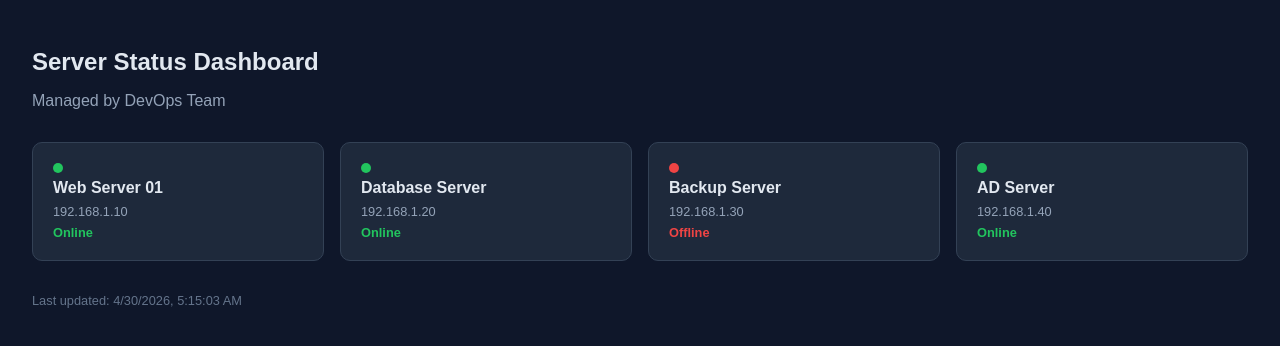
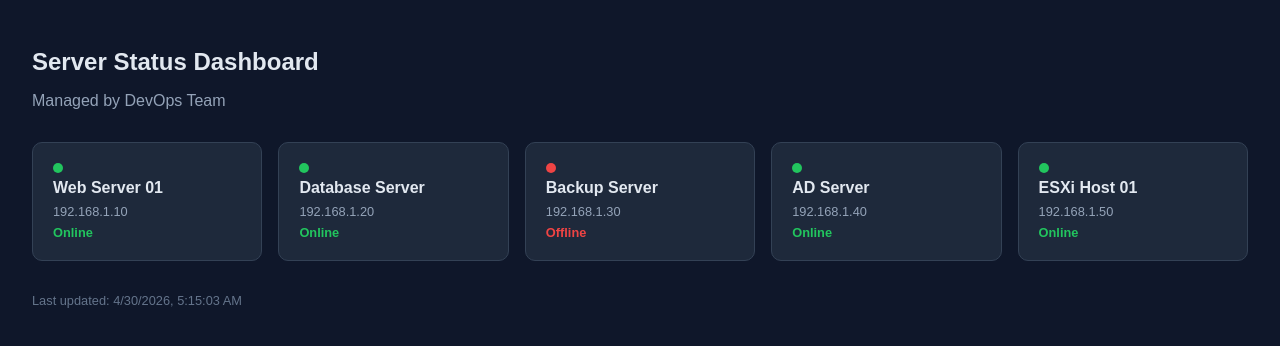
Before and after one commit to Oalmomani/Infrastructure, a plain HTML site: page index.html in a window 1280 px wide. Drawn offline with Linux system fonts and the light colour scheme.

Commit message:
feat: add ESXi Host 01 to status dashboard

```diff
--- a/index.html
+++ b/index.html
@@ -9,7 +9,7 @@
   <h1>Server Status Dashboard</h1>
   <p class="subtitle">Managed by DevOps Team</p>
 
-  <div class="grid">
+<div class="grid">
     <div class="card up">
       <span class="dot"></span>
       <strong>Web Server 01</strong>
@@ -34,6 +34,15 @@
       <small>192.168.1.40</small>
       <span class="status">Online</span>
     </div>
+    <div class="card up">
+      <span class="dot"></span>
+      <strong>ESXi Host 01</strong>
+      <small>192.168.1.50</small>
+      <span class="status">Online</span>
+    </div>
+</div>
+
+    </div>
   </div>
 
   <footer>Last updated: <span id="ts"></span></footer>
```
